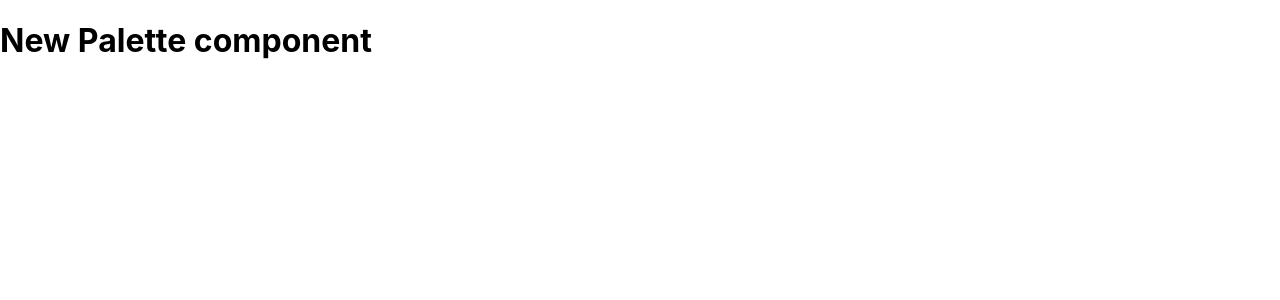
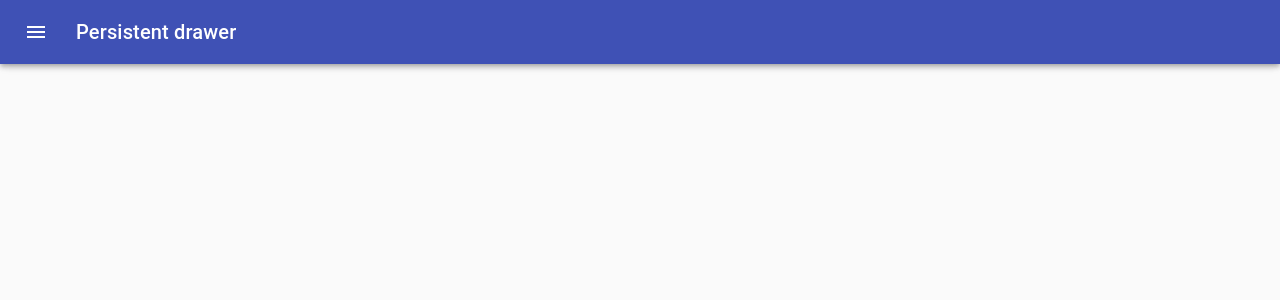
Before and after one commit to ashfaqshimer/reactive-colors, a React (Create React App) app: page /palette/new in a window 1280 px wide. Shown: the top 300 px of the page. Built offline with nearby package versions, Linux system fonts and the light colour scheme; a web font is replaced by a local one.

Commit message:
Add New Palette Form from material ui

```diff
--- a/src/App.js
+++ b/src/App.js
@@ -7,6 +7,7 @@
 import { generatePalette } from './helpers/colorHelpers';
 import PaletteList from './components/PaletteList/PaletteList';
 import PaletteShades from './components/PaletteShades/PaletteShades';
+import NewPaletteForm from './components/NewPaletteForm/NewPaletteForm';
 
 function App() {
 	const findPalette = (id) => {
@@ -16,7 +17,7 @@
 	};
 	return (
 		<Switch>
-			<Route exact path='/palette/new' render={() => <h1>New Palette component</h1>} />
+			<Route exact path='/palette/new' render={() => <NewPaletteForm />} />
 			<Route
 				exact
 				path='/'
--- a/src/components/NewPaletteForm/NewPaletteForm.js
+++ b/src/components/NewPaletteForm/NewPaletteForm.js
@@ -0,0 +1,136 @@
+import React from 'react';
+import clsx from 'clsx';
+import { makeStyles, useTheme } from '@material-ui/core/styles';
+import Drawer from '@material-ui/core/Drawer';
+import CssBaseline from '@material-ui/core/CssBaseline';
+import AppBar from '@material-ui/core/AppBar';
+import Toolbar from '@material-ui/core/Toolbar';
+import Typography from '@material-ui/core/Typography';
+import Divider from '@material-ui/core/Divider';
+import IconButton from '@material-ui/core/IconButton';
+import MenuIcon from '@material-ui/icons/Menu';
+import ChevronLeftIcon from '@material-ui/icons/ChevronLeft';
+
+const drawerWidth = 240;
+
+const useStyles = makeStyles((theme) => ({
+	root         : {
+		display : 'flex'
+	},
+	appBar       : {
+		transition : theme.transitions.create([ 'margin', 'width' ], {
+			easing   : theme.transitions.easing.sharp,
+			duration : theme.transitions.duration.leavingScreen
+		})
+	},
+	appBarShift  : {
+		width      : `calc(100% - ${drawerWidth}px)`,
+		marginLeft : drawerWidth,
+		transition : theme.transitions.create([ 'margin', 'width' ], {
+			easing   : theme.transitions.easing.easeOut,
+			duration : theme.transitions.duration.enteringScreen
+		})
+	},
+	menuButton   : {
+		marginRight : theme.spacing(2)
+	},
+	hide         : {
+		display : 'none'
+	},
+	drawer       : {
+		width      : drawerWidth,
+		flexShrink : 0
+	},
+	drawerPaper  : {
+		width : drawerWidth
+	},
+	drawerHeader : {
+		display        : 'flex',
+		alignItems     : 'center',
+		padding        : '0 8px',
+		...theme.mixins.toolbar,
+		justifyContent : 'flex-end'
+	},
+	content      : {
+		flexGrow   : 1,
+		padding    : theme.spacing(3),
+		transition : theme.transitions.create('margin', {
+			easing   : theme.transitions.easing.sharp,
+			duration : theme.transitions.duration.leavingScreen
+		}),
+		marginLeft : -drawerWidth
+	},
+	contentShift : {
+		transition : theme.transitions.create('margin', {
+			easing   : theme.transitions.easing.easeOut,
+			duration : theme.transitions.duration.enteringScreen
+		}),
+		marginLeft : 0
+	}
+}));
+
+export default function PersistentDrawerLeft() {
+	const classes = useStyles();
+	const theme = useTheme();
+	const [ open, setOpen ] = React.useState(false);
+
+	function handleDrawerOpen() {
+		setOpen(true);
+	}
+
+	function handleDrawerClose() {
+		setOpen(false);
+	}
+
+	return (
+		<div className={classes.root}>
+			<CssBaseline />
+			<AppBar
+				position='fixed'
+				className={clsx(classes.appBar, {
+					[classes.appBarShift]: open
+				})}
+			>
+				<Toolbar>
+					<IconButton
+						color='inherit'
+						aria-label='open drawer'
+						onClick={handleDrawerOpen}
+						edge='start'
+						className={clsx(classes.menuButton, open && classes.hide)}
+					>
+						<MenuIcon />
+					</IconButton>
+					<Typography variant='h6' noWrap>
+						Persistent drawer
+					</Typography>
+				</Toolbar>
+			</AppBar>
+			<Drawer
+				className={classes.drawer}
+				variant='persistent'
+				anchor='left'
+				open={open}
+				classes={{
+					paper : classes.drawerPaper
+				}}
+			>
+				<div className={classes.drawerHeader}>
+					<IconButton onClick={handleDrawerClose}>
+						<ChevronLeftIcon />
+					</IconButton>
+				</div>
+				<Divider />
+
+				<Divider />
+			</Drawer>
+			<main
+				className={clsx(classes.content, {
+					[classes.contentShift]: open
+				})}
+			>
+				<div className={classes.drawerHeader} />
+			</main>
+		</div>
+	);
+}
```
